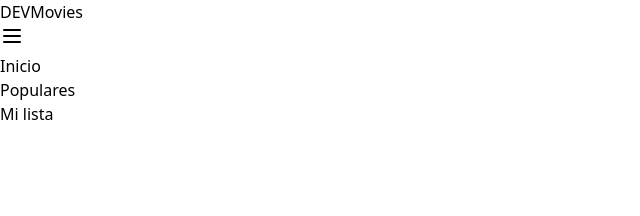
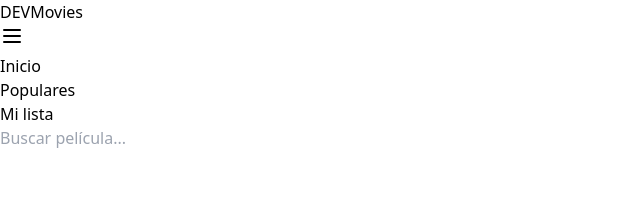
Before and after one commit to FedeDiaz1981/dev_movies, a React (Vite) app: page / in a window 1280 px wide. Shown: the top 216 px of the page, without its empty margins (0-640 px from the left). Built offline with nearby package versions, Linux system fonts and the light colour scheme.

Commit message:
feat: SearchBar UI complete

```diff
--- a/src/App.tsx
+++ b/src/App.tsx
@@ -1,7 +1,16 @@
 import Navbar from "./components/Navbar";
+import SearchBar from "./components/SearchBar";
 
 export default function App() {
+  const handleSearch = (query: string) => {
+    console.log("Buscar:", query);
+    // después conectamos esto a la API real
+  };
+
   return (
-          <Navbar />
+    <>
+      <Navbar />
+      <SearchBar onSearch={handleSearch} />
+    </>
   );
 }
--- /dev/null
+++ b/src/components/SearchBar.tsx
@@ -0,0 +1,26 @@
+import { useState } from "react";
+
+interface Props {
+  onSearch: (query: string) => void;
+}
+
+export default function SearchBar({ onSearch }: Props) {
+  const [query, setQuery] = useState("");
+
+  const handleSubmit = (e: React.FormEvent) => {
+    e.preventDefault();
+    if (query.trim()) onSearch(query);
+  };
+
+  return (
+    <form onSubmit={handleSubmit} className="flex justify-center p-4">
+      <input
+        type="text"
+        placeholder="Buscar película..."
+        className="w-full max-w-md px-4 py-2 rounded-lg border border-gray-300 shadow-sm focus:outline-none focus:ring-2 focus:ring-indigo-400"
+        value={query}
+        onChange={(e) => setQuery(e.target.value)}
+      />
+    </form>
+  );
+}
```
